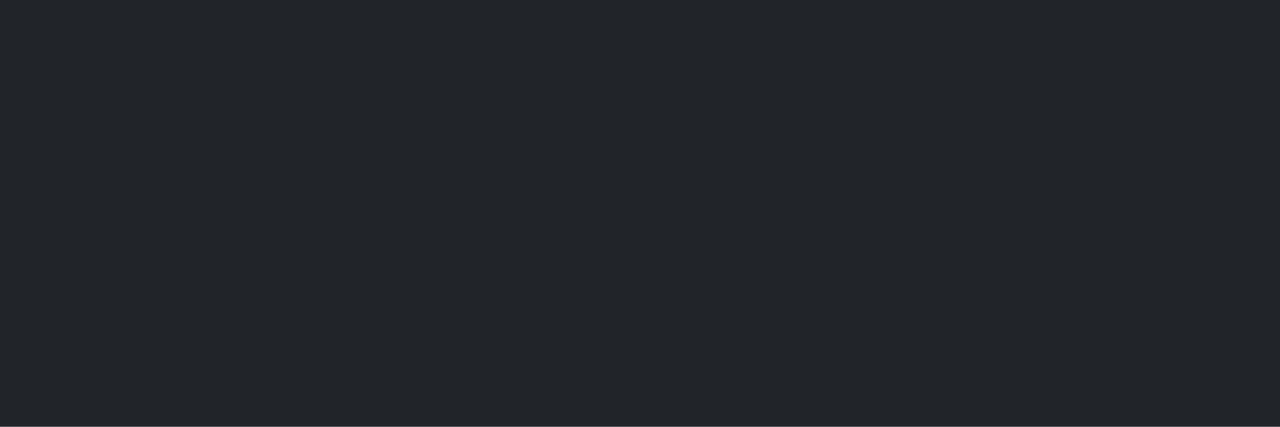
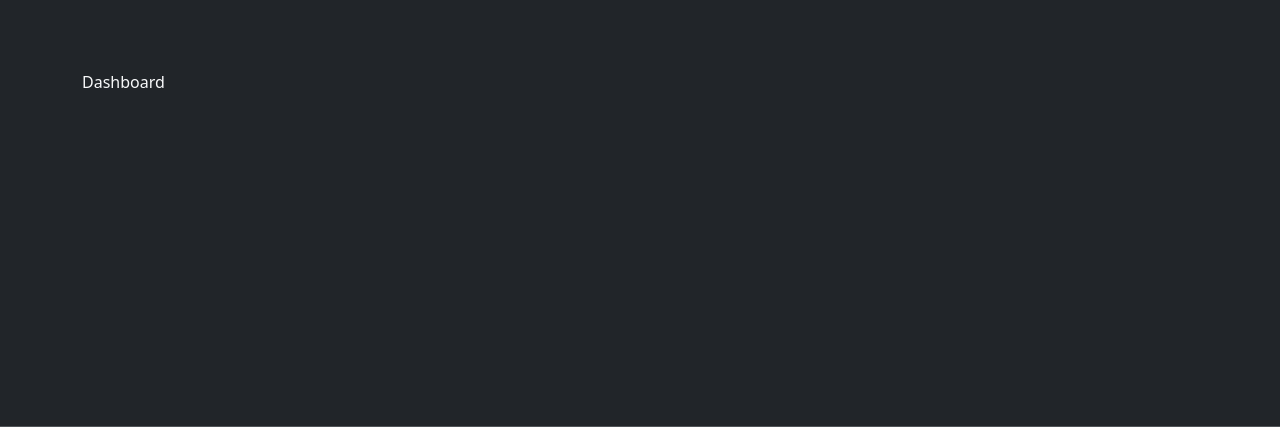
Before and after one commit to galangpiliang/stock-prediction-portal, a React (Vite) app in the folder frontend-react/: page /dashboard in a window 1280 px wide. Shown: the part 285-712 px from the top of the page. Built offline with nearby package versions, Linux system fonts and the light colour scheme.

Commit message:
Dashboard Component

```diff
--- a/frontend-react/src/App.jsx
+++ b/frontend-react/src/App.jsx
@@ -7,6 +7,7 @@ import { BrowserRouter, Routes, Route } from "react-router-dom"
 import Register from './components/Register'
 import Login from './components/Login'
 import AuthProvider from './AuthProvider'
+import Dashboard from './components/dashboard/Dashboard'
 
 function App() {
 
@@ -25,6 +26,9 @@ function App() {
 						<Route path='/login' element={
 							<Login />
 						} />
+						<Route path='/dashboard' element={
+							<Dashboard />
+						} />
 					</Routes>
 					<Footer />
 				</BrowserRouter>
--- a/frontend-react/src/components/Header.jsx
+++ b/frontend-react/src/components/Header.jsx
@@ -22,7 +22,11 @@ const Header = () => {
 
                 <div>
                     {isLoggedIn ? (
-                        <button class="btn btn-danger" onClick={handleLogout}>Logout</button>
+                        <>
+                            <Button text="Dashboard" class="btn-outline-info" link="/dashboard"/>
+                            &nbsp;
+                            <button class="btn btn-danger" onClick={handleLogout}>Logout</button>
+                        </>
                     ) : (
                         <>
                             <Button text="Login" class="btn-outline-info" link="/login"/>
--- a/frontend-react/src/components/Main.jsx
+++ b/frontend-react/src/components/Main.jsx
@@ -10,7 +10,7 @@ const Main = () => {
                     <p className="text-light lead">
                         This stock prediction application utilizes machine learning techniques, specifically employing Keras, and LSTM model, integrated within the Django framework. It forecasts future stock prices by analyzing 100-day and 200-day moving averages, essential indicators widely used by stock analysts to inform trading and investment decisions.
                     </p>
-                    <Button text="Login" class="btn-outline-info" />
+                    <Button text="Explore Now" class="btn-outline-info" link="/dashboard" />
                 </div>
             </div>
         </>
--- /dev/null
+++ b/frontend-react/src/components/dashboard/Dashboard.jsx
@@ -0,0 +1,9 @@
+import React from 'react'
+
+const Dashboard = () => {
+  return (
+    <div className='text-light container'>Dashboard</div>
+  )
+}
+
+export default Dashboard
```
